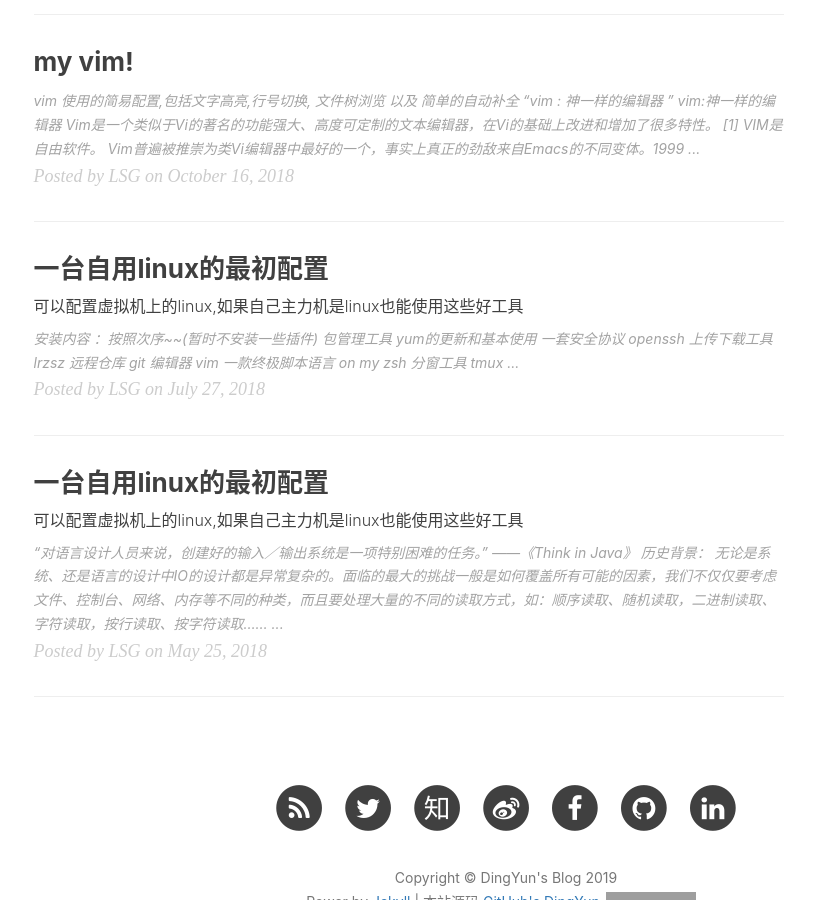
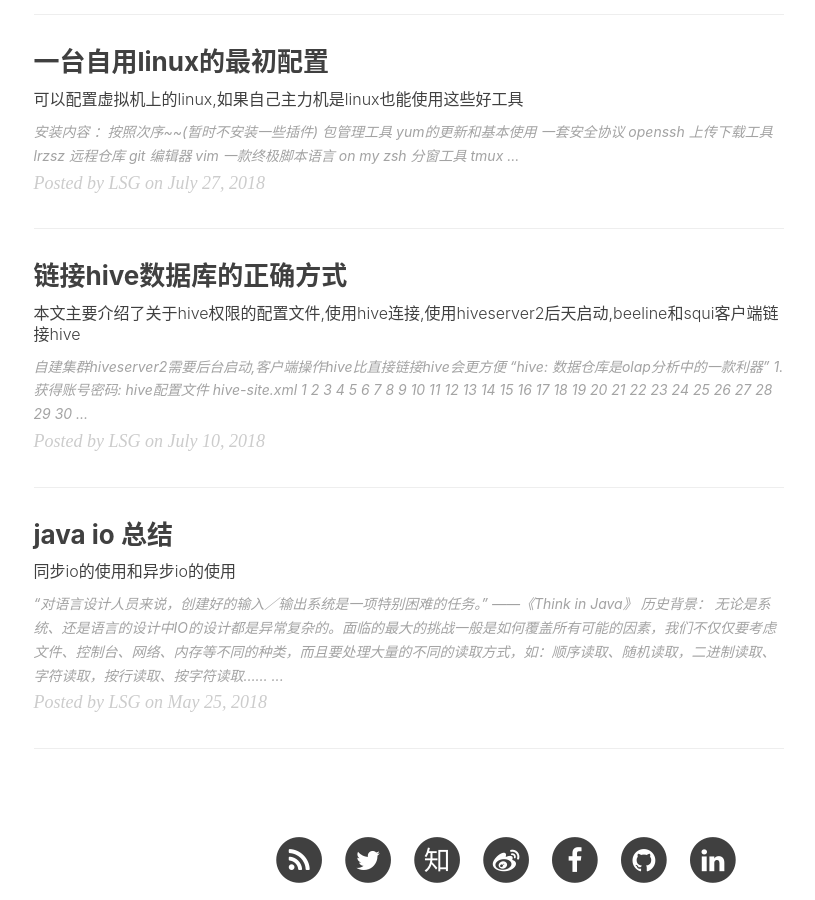
Before and after one commit to githubdingyun/githubdingyun.github.io, a Jekyll site: the page built from index.html, in a window 1280 px wide and 900 px high, scrolled down 2126 px. Shown: the whole window, without its empty margins (134-949 px from the left). Built offline with Jekyll 4.4.1, drawn with Linux system fonts in a browser that asks for light colours; nearby versions of some CDN libraries; the list of posts is cut into pages by our own code; comment, search, counter and statistics services are not loaded; some of the changed text lies outside the part shown; grey boxes are pictures that could not be loaded.

Commit message:
submit some blogs

```diff
--- a/_posts/2018/2018-05-25-java-IO-summary.markdown
+++ b/_posts/2018/2018-05-25-java-IO-summary.markdown
@@ -1,7 +1,7 @@
 ---
 layout:     post
-title:      "一台自用linux的最初配置"
-subtitle:   "可以配置虚拟机上的linux,如果自己主力机是linux也能使用这些好工具"
+title:      "java io 总结"
+subtitle:   "同步io的使用和异步io的使用"
 date:       2018-05-25
 author:     "LSG"
 header-img: "img/post-bg-2015.jpg"
--- a/_posts/2018/2019-07-10-hive-connect-right-method.markdown
+++ b/_posts/2018/2018-07-10-hive-connect-right-method.markdown
@@ -1,11 +1,10 @@
 ---
 layout: post
 title:  "链接hive数据库的正确方式"
-date:   2019-07-10 12:12:12
-categories: hive hadoop
-excerpt: 本文主要介绍了关于hive权限的配置文件,使用hive连接,使用hiveserver2后天启动,beeline和squi客户端链接hive
+date:   2018-07-10 12:12:12
+subtitle: 本文主要介绍了关于hive权限的配置文件,使用hive连接,使用hiveserver2后天启动,beeline和squi客户端链接hive
 mathjax: true
-author: dingyun
+author: "LSG"
 header-img: "img/lxy004.jpg"
 catalog: true
 tags:
```
